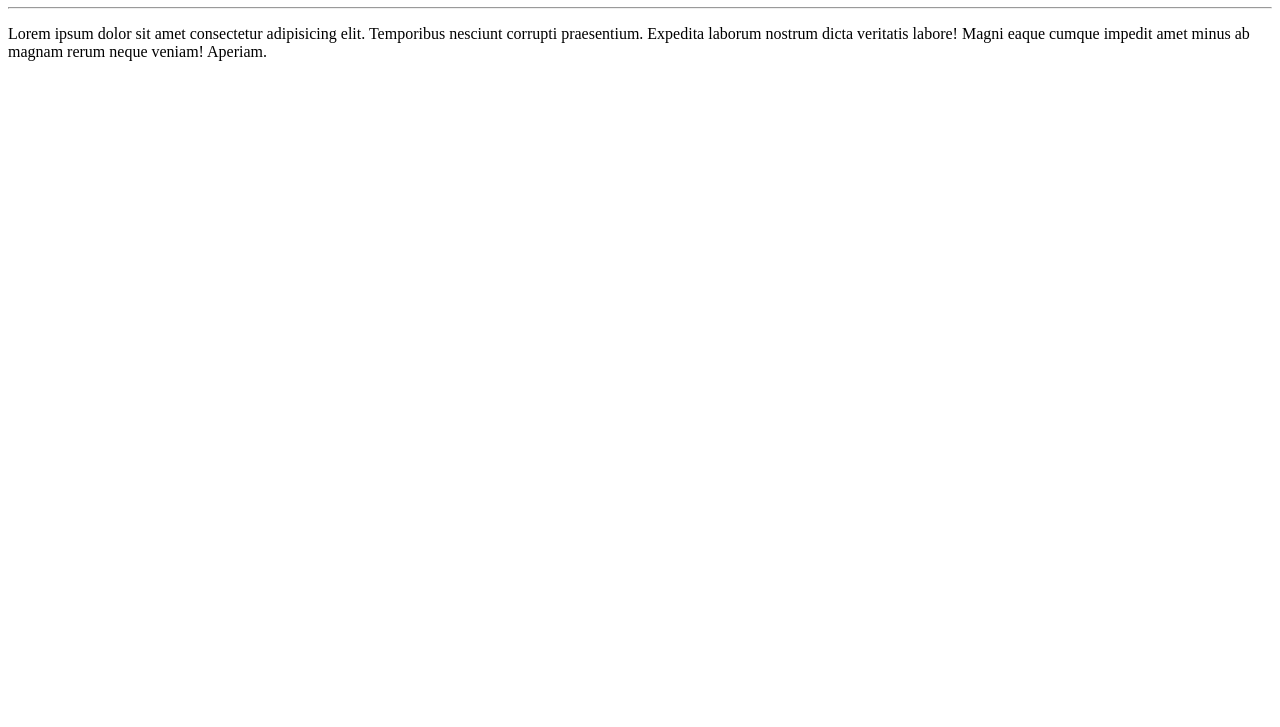
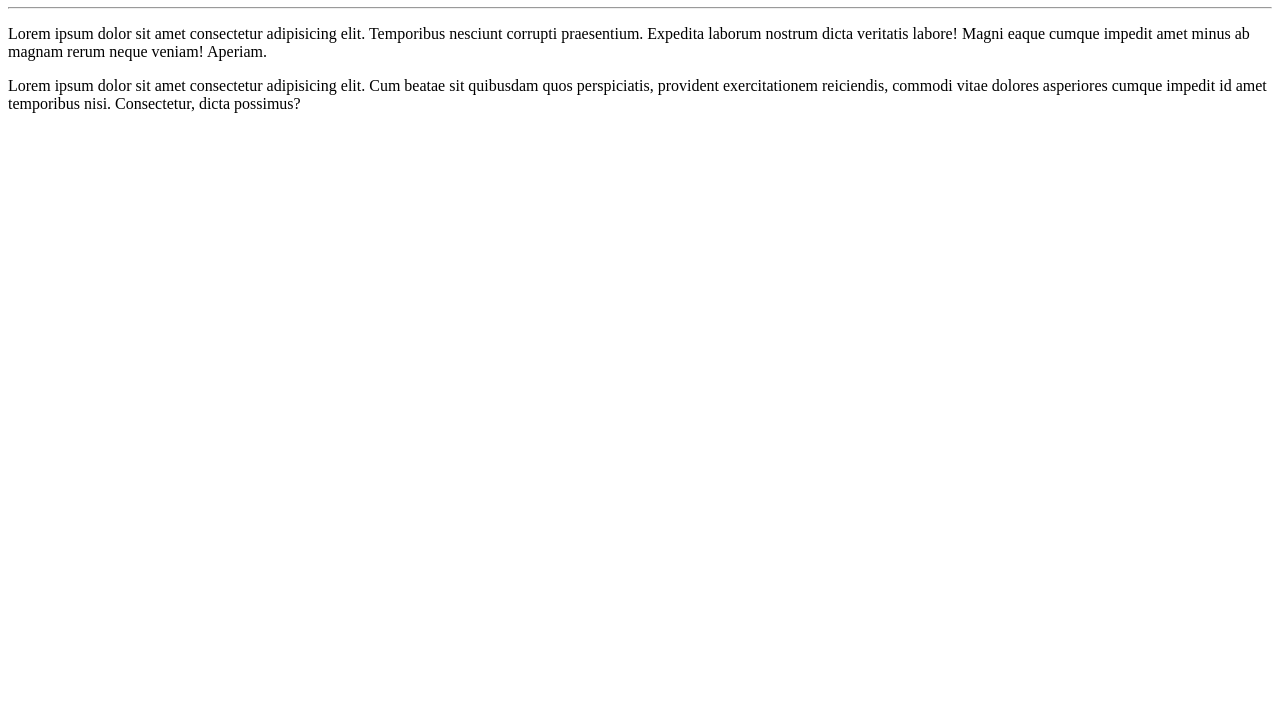
Before and after one commit to vinicioShurman/Hello-World, a plain HTML site: page exemple/index.html in a window 1280 px wide. Shown: the part 73-800 px from the top of the page. Drawn offline with Linux system fonts and the light colour scheme.

Commit message:
A new paragraph

```diff
--- a/exemple/index.html
+++ b/exemple/index.html
@@ -10,5 +10,6 @@
     <h1>Hello, World!</h1>
     <hr>
     <p>Lorem ipsum dolor sit amet consectetur adipisicing elit. Temporibus nesciunt corrupti praesentium. Expedita laborum nostrum dicta veritatis labore! Magni eaque cumque impedit amet minus ab magnam rerum neque veniam! Aperiam.</p>
+    <p>Lorem ipsum dolor sit amet consectetur adipisicing elit. Cum beatae sit quibusdam quos perspiciatis, provident exercitationem reiciendis, commodi vitae dolores asperiores cumque impedit id amet temporibus nisi. Consectetur, dicta possimus?</p>
 </body>
 </html>
```
